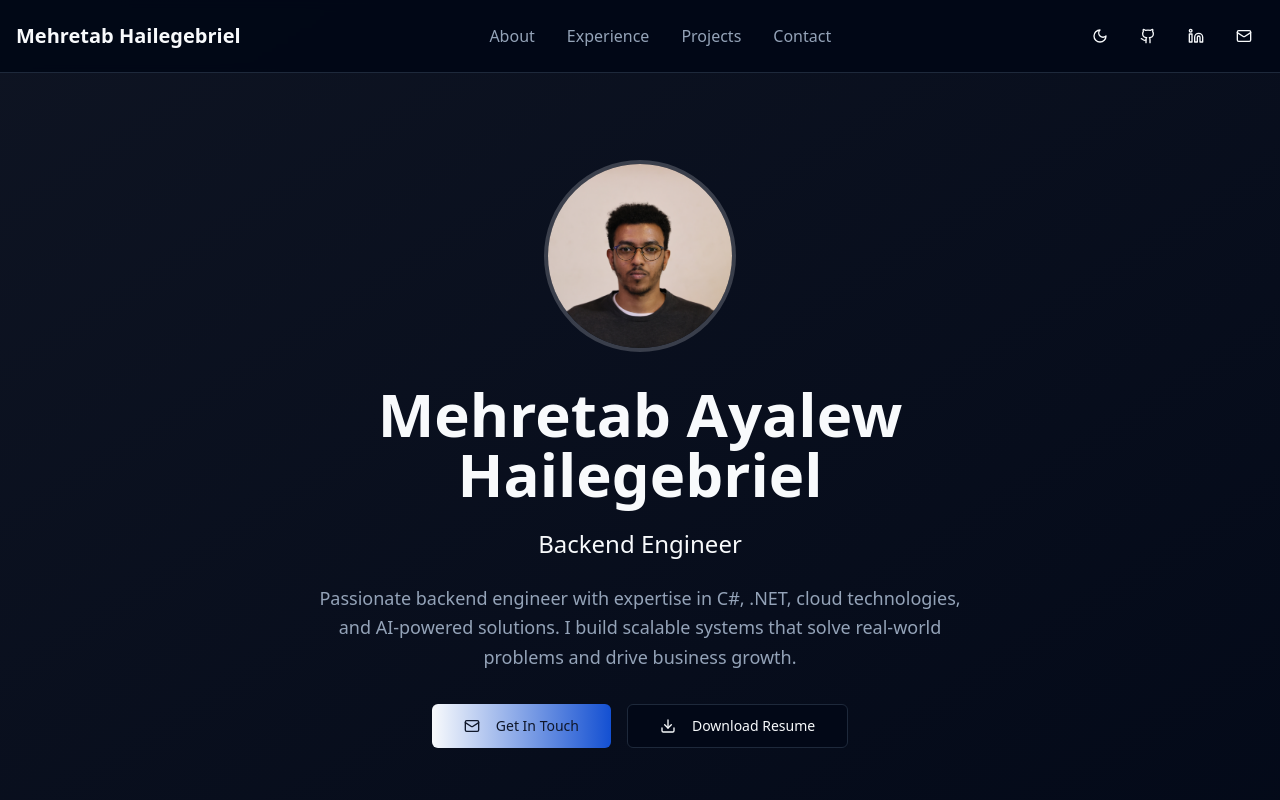
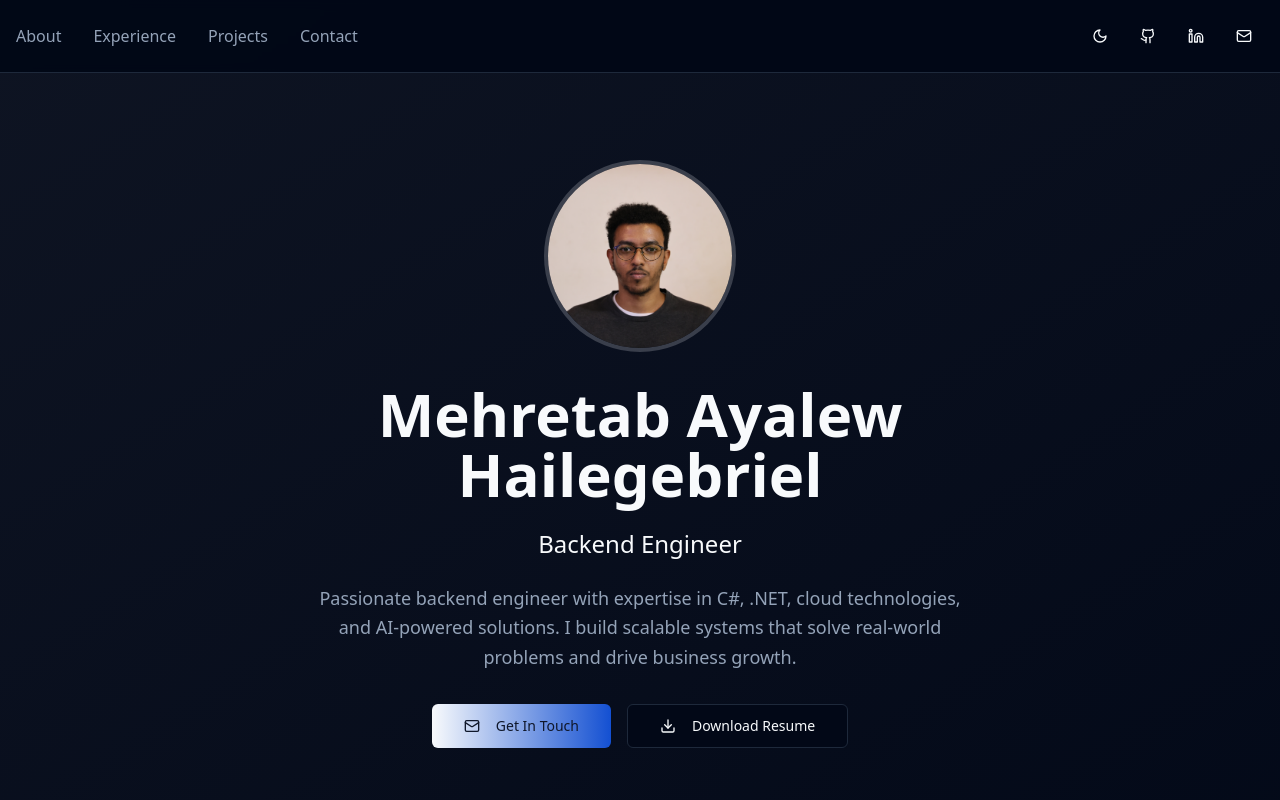
Before and after one commit to cyrmee/portfolio, a React (Vite) app: page / in a window 1280 px wide. Shown: the top 800 px of the page. Built offline with nearby package versions, Linux system fonts and the light colour scheme.

Commit message:
Remove header section
Remove the header section from the portfolio website.

```diff
--- a/src/components/portfolio/Header.tsx
+++ b/src/components/portfolio/Header.tsx
@@ -9,9 +9,6 @@ const Header = () => {
     <header className="fixed top-0 left-0 right-0 bg-background/95 backdrop-blur-sm border-b border-border z-50">
       <div className="container mx-auto px-4 py-4">
         <nav className="flex items-center justify-between">
-          <div className="text-xl font-bold text-foreground">
-            Mehretab Hailegebriel
-          </div>
 
           <div className="hidden md:flex items-center space-x-8">
             <a href="#about" className="text-muted-foreground hover:text-foreground transition-colors">
```
